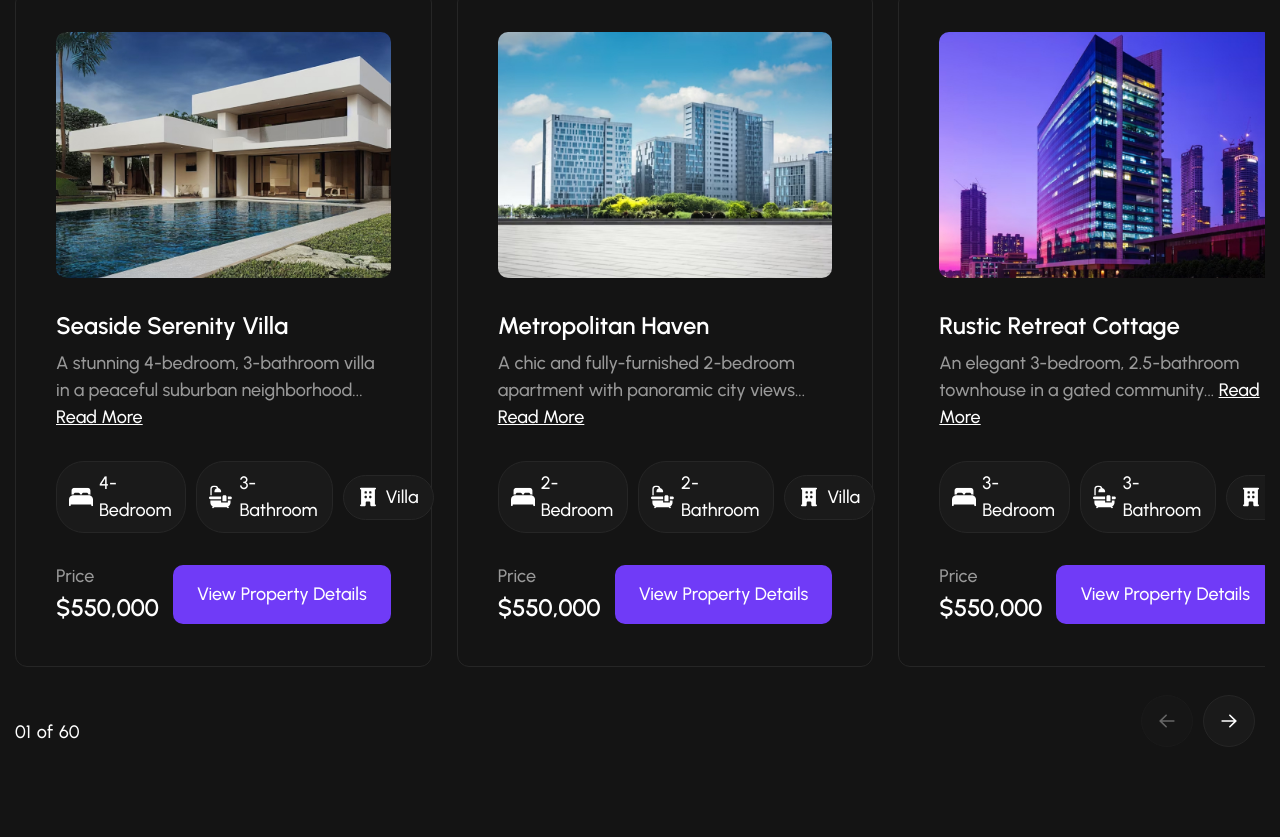
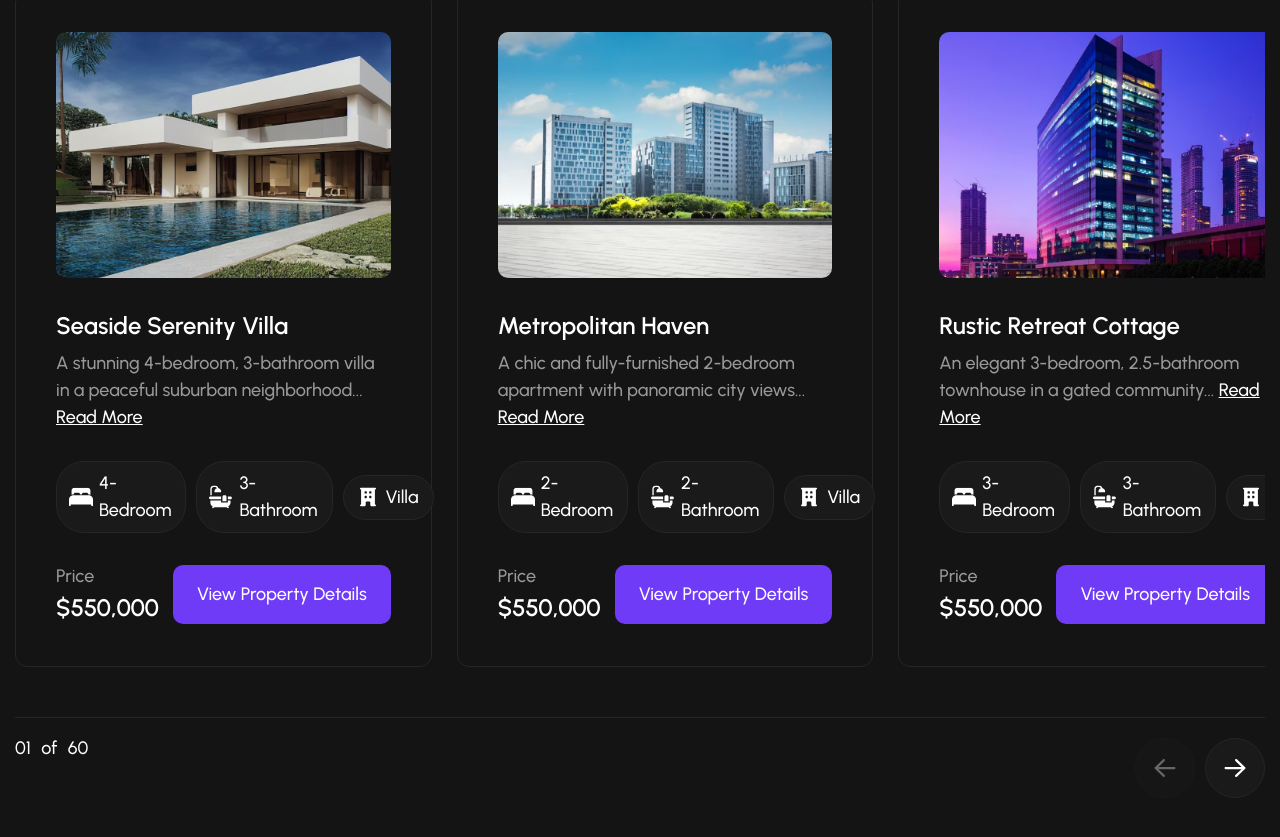
Before and after one commit to WhyDoJo/Estatein, a plain HTML site: page index.html in a window 1280 px wide. Shown: the part 1893-2730 px from the top of the page. After the commit the page ends 2691 px from the top, so only its background shows below. Drawn offline with nearby package versions, Linux system fonts and the light colour scheme; a web font is replaced by a local one.

Commit message:
fix navigation-btn

```diff
--- a/assets/css/blocks/_property.css
+++ b/assets/css/blocks/_property.css
@@ -85,15 +85,15 @@
 }
 
 .property-card__wrapp-name--bedroom {
-	background-image: url("../../img/property/icon/bedroom.svg");
+	background-image: url('../../img/property/icon/bedroom.svg');
 }
 
 .property-card__wrapp-name--bathroom {
-	background-image: url("../../img/property/icon/bathroom.svg");
+	background-image: url('../../img/property/icon/bathroom.svg');
 }
 
 .property-card__wrapp-name--villa {
-	background-image: url("../../img/property/icon/villa.svg");
+	background-image: url('../../img/property/icon/villa.svg');
 }
 
 .property-card__inner {
@@ -140,3 +140,8 @@
 .property__second-number {
 	margin-left: 6px;
 }
+
+.property__navigation {
+	padding-top: 20px;
+	border-top: 1px solid #262626;
+}
--- a/assets/css/blocks/_swiper.css
+++ b/assets/css/blocks/_swiper.css
@@ -5,26 +5,29 @@
 
 .property__navigation {
 	display: flex;
-	align-items: center;
-	padding-bottom: 100px;
+	align-items: flex-start;
+	justify-content: space-between;
 }
 
 .swiper-pagination {
 	position: relative;
-	display: inline-flex;
+	/* display: inline-flex;
 	width: 100%;
-	height: 100%;
+	height: 100%; */
 }
 
 .property__navigation-btns {
 	display: flex;
-	gap: 30px;
+	align-items: center;
+	gap: 10px;
 }
 
 .swiper-button-prev,
 .swiper-button-next {
 	position: relative;
-	max-width: none;
+	margin: 0;
+	left: 0;
+	min-width: 30px;
 	width: 100%;
 	height: 100%;
 	padding: 14px;
--- a/index.html
+++ b/index.html
@@ -466,9 +466,7 @@
 
 						<div class="property__navigation">
 							<!-- If we need pagination -->
-							<div
-								class="swiper-pagination"
-							>
+							<div class="swiper-pagination">
 								0<span class="property__first-number">1</span>
 								of
 								<span class="property__second-number">60</span>
@@ -479,16 +477,16 @@
 								<div class="swiper-button-prev">
 									<img
 										src="./assets/img/property/icon/arrow-left.svg"
-										width="30"
-										height="30"
+										width="30px"
+										height="30px"
 										alt=""
 									/>
 								</div>
 								<div class="swiper-button-next">
 									<img
 										src="./assets/img/property/icon/arrow-rigth.svg"
-										width="30"
-										height="30"
+										width="30px"
+										height="30px"
 										alt=""
 									/>
 								</div>
```
Also changed, not shown: assets/js/index.js (+7 -7 lines).
